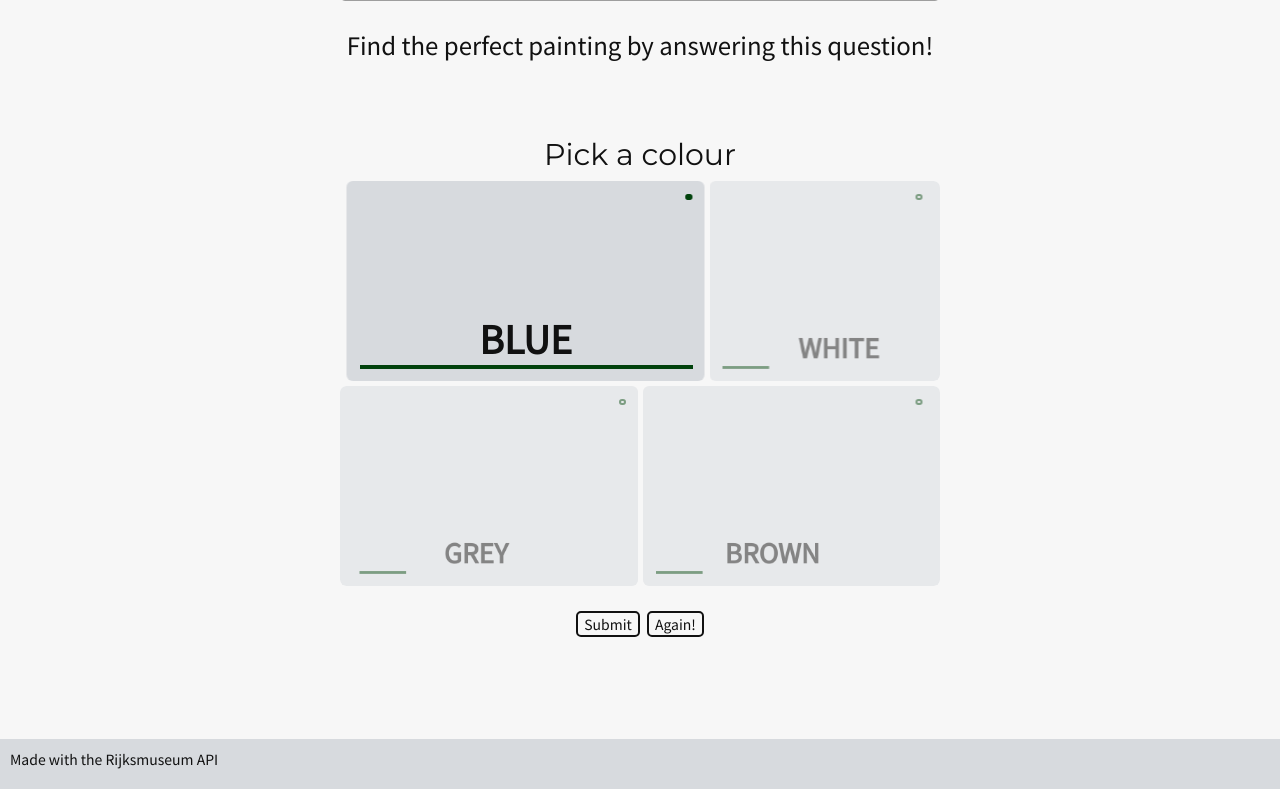
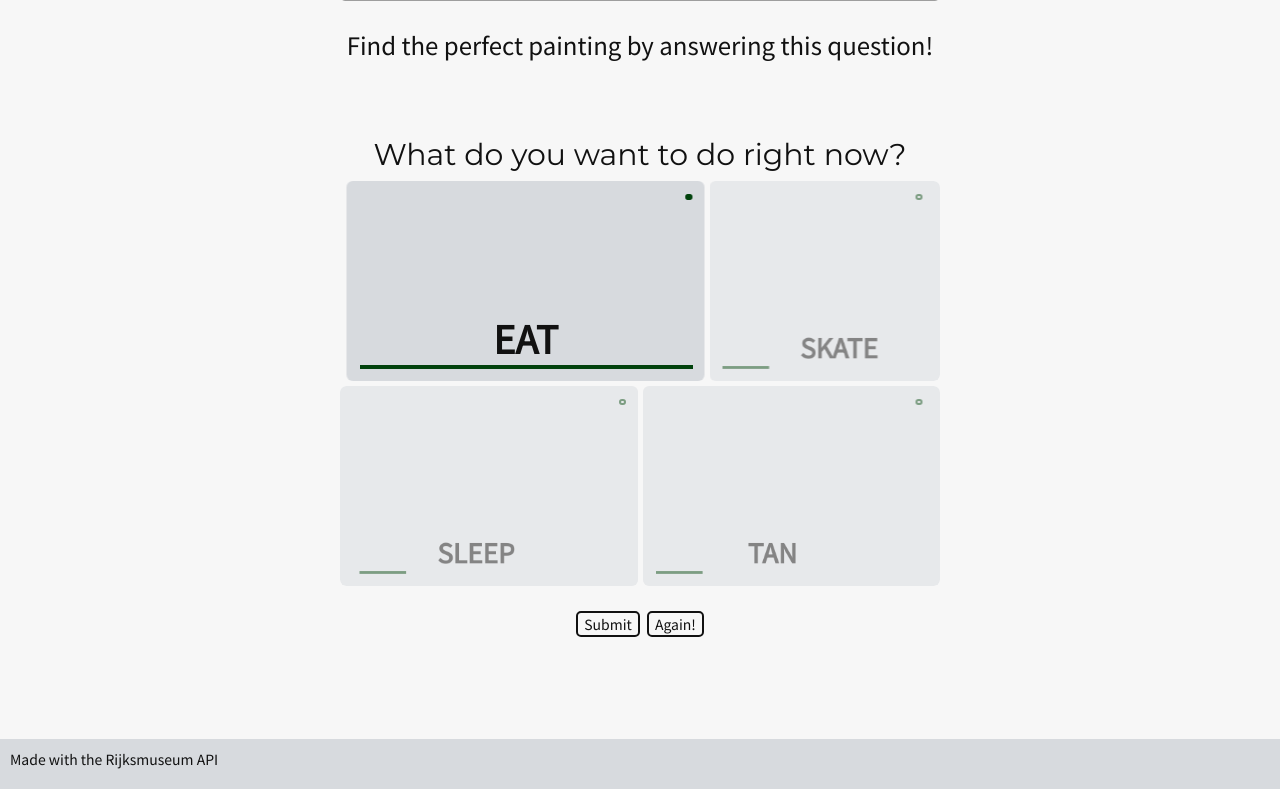
Before and after one commit to didemertens/painting, a Django app: page / in a window 1280 px wide. Shown: the part 367-1156 px from the top of the page. Run offline with Django 3.2, Linux system fonts and the light colour scheme; data that the repository does not hold is empty; some libraries are stand-ins or nearby versions; grey boxes are pictures that could not be loaded.

Commit message:
changed questions

```diff
--- a/templates/home.html
+++ b/templates/home.html
@@ -35,7 +35,7 @@
     <h3 id="title-quiz">Find the perfect painting by answering this question!</h3>
 
   <form id="quiz">
-    <h2>Pick a colour</h2>
+    <h2>What do you want to do right now?</h2>
 
 <div class="option-group">
   <div class="option-container">
@@ -46,14 +46,14 @@
     <label class="option" for="option-1">
       <span class="option__indicator"></span>
       <span class="option__label">
-        Blue
+        Eat
       </span>
     </label>
 
     <label class="option" for="option-2">
       <span class="option__indicator"></span>
       <span class="option__label">
-        White
+        Skate
       </span>
     </label>
 
@@ -68,14 +68,14 @@
     <label class="option" for="option-3">
       <span class="option__indicator"></span>
       <span class="option__label">
-        Grey
+        Sleep
       </span>
     </label>
 
     <label class="option" for="option-4">
       <span class="option__indicator"></span>
       <span class="option__label">
-        Brown
+        Tan
       </span>
     </label>
 
```
